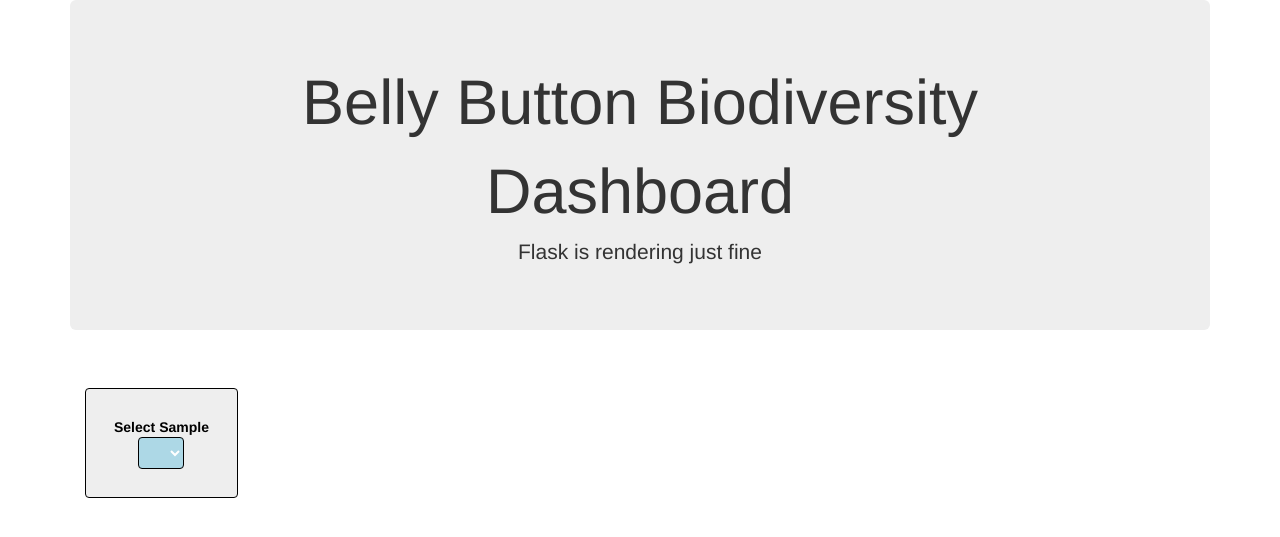
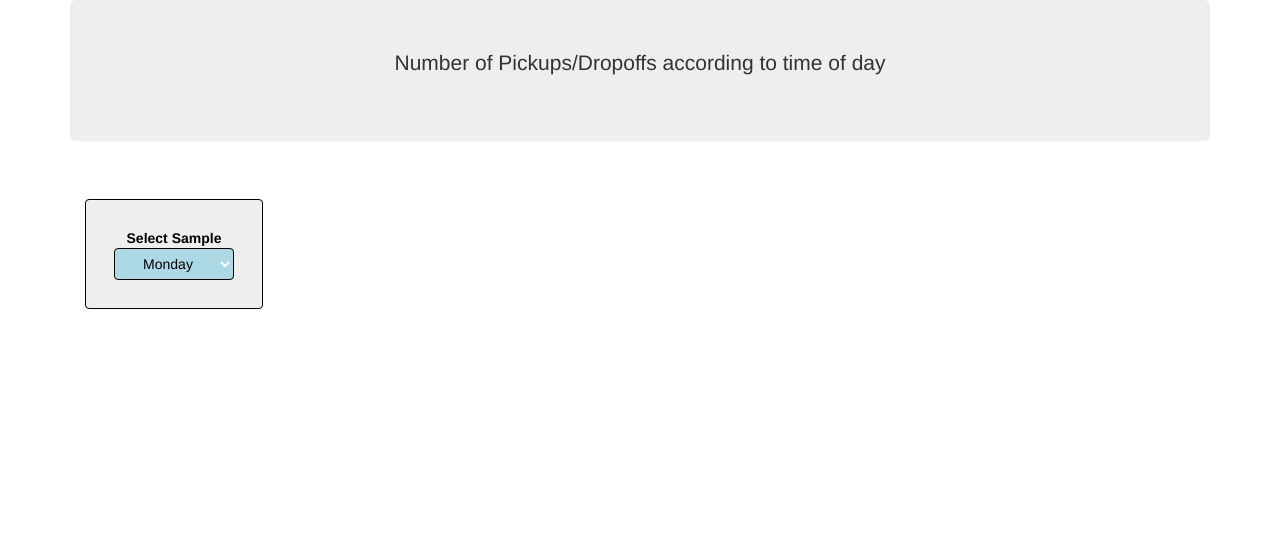
Before and after one commit to imanjani/Team-1--UCB, a Flask app: page / in a window 1280 px wide. Shown: the top 537 px of the page. Run offline with Flask 2, Linux system fonts and the light colour scheme; lists and menus that the app fills with data are empty; parts of the project's set-up code (start-up, migrations or seed data) failed here and were passed over; some libraries are stand-ins or nearby versions.

Commit message:
Query modifications to Flask with html file completed

```diff
--- a/DataBase_Build/app.py
+++ b/DataBase_Build/app.py
@@ -7,6 +7,8 @@ import pandas as pd
 from sqlalchemy.ext.automap import automap_base
 from sqlalchemy.orm import Session
 from sqlalchemy import create_engine, func
+from sqlalchemy import func, or_, and_
+from sqlalchemy import desc
 
 #############################################################################
 # USING PANDAS TO COLLECT DATA
@@ -46,9 +48,9 @@ app = Flask(__name__)
 # Main route
 @app.route('/')
 def home():
-    return render_template('index.html', text = "Flask is rendering just fine")
+    return render_template('index.html', text = "Number of Pickups/Dropoffs according to time of day")
 
-@app.route('/info')
+@app.route('/daysnumber')
 def info():
 
     ridesharecolumns = ridesharedata.__table__.columns.keys()
@@ -57,22 +59,15 @@ def info():
 @app.route('/days/<day>')
 def day_info(day):
 
-    dow_query = (session.query(ridesharedata.trip_area, ridesharedata.latitude, ridesharedata.longitude, ridesharedata.name,
-                    ridesharedata.day_of_week, ridesharedata.hour, ridesharedata.pickups, ridesharedata.dropoffs).filter(
-                            ridesharedata.day_of_week == day).all())
+    dow_query = (session.query(ridesharedata.hour, func.sum(ridesharedata.pickups)).
+                group_by(ridesharedata.hour).filter(ridesharedata.day_of_week == day).all())
 
     dow_list = []
 
     for each in dow_query:
         dow_dict = {}
-        dow_dict['trip_area'] = each[0]
-        dow_dict['latitude'] = each[1]
-        dow_dict['longitude'] = each[2]
-        dow_dict['name'] = each[3]
-        dow_dict['day_of_week'] = each[4]
-        dow_dict['hour'] = each[5]
-        dow_dict['pickups'] = each[6]
-        dow_dict['dropoffs'] = each[7]
+        dow_dict['hour'] = each[0]
+        dow_dict['total_pickups'] = each[1]
         dow_list.append(dow_dict)
 
     return jsonify(dow_list)
@@ -91,11 +86,10 @@ def hour_info(hour):
         hour_dict['trip_area'] = each[0]
         hour_dict['latitude'] = each[1]
         hour_dict['longitude'] = each[2]
-        hour_dict['name'] = each[3]
-        hour_dict['day_of_week'] = each[4]
-        hour_dict['hour'] = each[5]
-        hour_dict['pickups'] = each[6]
-        hour_dict['dropoffs'] = each[7]
+        hour_dict['day_of_week'] = each[3]
+        hour_dict['hour'] = each[4]
+        hour_dict['pickups'] = each[5]
+        hour_dict['dropoffs'] = each[6]
         hour_list.append(hour_dict)
 
     return jsonify(hour_list)
--- a/DataBase_Build/templates/index.html
+++ b/DataBase_Build/templates/index.html
@@ -31,13 +31,12 @@
 <body>
   <div class="container">
     <div class="jumbotron text-center">
-      <h1>Belly Button Biodiversity</h1>
-      <h1>Dashboard</h1>
+      <div id="plot-1"></div>
       <p>{{text}}</p>
     </div>
     <div class="col-md-2 col-md-4 col-md-12">
       <nav class="btn btn-primary" id="navbar"><strong>Select Sample<br></strong>
-        <select class="btn btn-primary dropdown-toggle" id="selDataset" onchange="optionChanged(this.value)"></select>
+        <select class="btn btn-primary dropdown-toggle center" id="selDataset" onchange="optionChanged(this.value)"></select>
       </nav>
     </div>
 
@@ -52,7 +51,7 @@
             <div id="plot-gauge"></div>
           </div>
           <div class="col-md-12"></div><div class="col-md-12"><div class="col-md-12"><div class="col-md-12"><div class="col-md-12"></div>
-          <div id="plot-1"></div>
+          <div></div>
           <div id="plot-2"></div>
         </div>
       <div class="col-md-12">
@@ -64,209 +63,45 @@
     <!-- <script src="plots.js"></script> -->
     <script type="text/javascript">
 
-    var queryURL = "http://127.0.0.1:5000/names";
-
     var $pagebody = document.querySelector("#selDataset");
             $pagebody.innerHTML = "";
 
-    d3.json(queryURL, function (error, response) {
-      if (error) return console.warn(error);
-      console.log("Sample name retrieval", response);
+    var response = [0, 1, 2, 3, 4, 5, 6];
+    var translatedresponse = ["Monday", "Tuesday", "Wednesday", "Thursday", "Friday", "Saturday", "Sunday"];
     for (var i = 0; i < response.length; i++) {
-        var sample_response = response[i];
       var selectClick = document.getElementById("selDataset");
       var selectOption = document.createElement("option");
-        selectOption.value = sample_response;
-        selectOption.innerHTML = sample_response;
+      selectOption.value = response[i];
+      selectOption.innerHTML = translatedresponse[i];
       selectClick.append(selectOption);
     }
-    });
 
     function optionChanged(value) {
-      var sampleURL = "http://127.0.0.1:5000/samples/" + value;
-      var otuURL = "http://127.0.0.1:5000/otu";
-      var nameURL = "http://127.0.0.1:5000/metadata/" + value;
+      var daysURL = "/days/" + value;
 
-      console.log(sampleURL);
-      Plotly.d3.json(sampleURL, function (error, response) {
+      console.log(daysURL);
+
+      Plotly.d3.json(daysURL, function (error, response) {
         if (error) return console.warn(error);
         console.log("Sample value retrieval", response);
-        sample_otu_id = response[0]['otu_ids'];
-        top10_sample_otu_id = sample_otu_id.slice(0,10);
-        top40_sample_otu_id = sample_otu_id.slice(0,40);
-        sample_values = response[0]['sample_values'];
-        top10_sample_values = sample_values.slice(0,10);
-        top40_sample_values = sample_values.slice(0,40);
-        console.log("sample URL (otu) works", top10_sample_otu_id);
-        console.log("sample URL works", top10_sample_values);
+        var xValues = [];
+        var yValues = [];
+        for (var i=0; i<response.length; i++) {
+          xValues.push(response[i].hour);
+          yValues.push(response[i].total_pickups);
+        }
+        console.log(xValues);
+        console.log(yValues);
+
+        var trace1 = {
+          x: xValues,
+          y: yValues,
+          type: 'scatter'
+        };
+        var data = [trace1];
+
+        Plotly.newPlot('plot-1', data);
       })
-
-      d3.json(nameURL, function (error, response) {
-        if (error) return console.warn(error);
-        console.log("METADATA retrieval", response);
-        var objectCount = Object.keys(response[0]).length;
-        console.log("number of keys", objectCount);
-        var objectKeys = Object.keys(response[0]);
-        console.log(objectKeys);
-        var objectValues = Object.values(response[0]);
-        console.log(objectValues);
-
-        var objectvalues = [objectKeys, objectValues];
-//METADATA CHART
-        var data_3 = [{
-          type: 'table',
-          header: {values: ["Metadata Info"],
-          align: ["left", "center"],
-          line: {width:3, color: "black"},
-          fill: {color: 'aqua'}
-        },
-          cells: {values: objectvalues}
-        }]
-
-        Plotly.plot('infoTable', data_3);
-
-      })
-
-      Plotly.d3.json(otuURL, function (error, response) {
-        if (error) return console.warn(error);
-        console.log("Sample value retrieval", response);
-        top10_sample_otu_names = [];
-        for (var i = 0; i<top10_sample_otu_id.length; i++) {
-          var index = top10_sample_otu_id[i];
-          console.log(index);
-          top10_sample_otu_names.push(response[index]);
-        }
-        top40_sample_otu_names = [];
-        for (var i = 0; i<top40_sample_otu_id.length; i++) {
-          var index = top40_sample_otu_id[i];
-          console.log(index);
-          top40_sample_otu_names.push(response[index]);
-        }
-        console.log("otuURL works", top10_sample_otu_names);
-
-        var trace, data, layout;
-        const xAxis = [];
-        const yAxis = [];
-        var radii = [];
-        const colors = [];
-        var bubbleText = [];
-        var bubbleColor = [];
-//PIE CHART
-        data = [{
-            values: top10_sample_values,
-            labels: top10_sample_otu_id,
-            type: "pie"
-        }];
-
-        layout = { height: 500, width: 500
-        }
-
-        Plotly.newPlot("plot-1", data, layout);
-
-//BUBBLE PLOTTTING
-        for (var i=0; i<top40_sample_otu_id.length; i++) {
-          xAxis.push(top40_sample_otu_id[i]);
-          yAxis.push(top40_sample_values[i]);
-          if (top40_sample_values[i] > 20) {
-            radii.push(top40_sample_values[i]*.7)
-          }
-          else {
-          radii.push(top40_sample_values[i]*4);
-          }
-          bubbleColor.push(`rgb(${i+120},${255-i*10},${(i*10+200)}`);
-        }
-
-        const data_2 = [{
-        x: xAxis,
-        y: yAxis,
-        text: top40_sample_otu_names,
-        mode: "markers",
-        marker: {
-          size: radii,
-          color: bubbleColor
-          },
-        }];
-        const layout_2 = {
-          xaxis: {title: "OTU_IDs Number", size: 22},
-          yaxis: {title: "Sample Count", size: 22},
-          title: "Sample Generated Data",
-          showlegend: false,
-          height: 1000,
-          width: 1000
-        };
-
-        Plotly.newPlot("plot-2", data_2, layout_2);
-//GAUGE CHART
-        var wfreqURL = "/wfreq/" + value;
-
-        Plotly.d3.json(wfreqURL, function (error, response) {
-          var level = response[value];
-          console.log("level is: ", level);
-          degrees = 180-(level*18), radius = .5;
-          var radians = degrees * Math.PI / 180;
-          var x = radius * Math.cos(radians);
-          var y = radius * Math.sin(radians);
-
-          var mainPath = 'M -.0 -0.025 L .0 0.025 L ',
-          pathX = String(x),
-          space = ' ',
-          pathY = String(y),
-          pathEnd = ' Z';
-          var path = mainPath.concat(pathX,space,pathY,pathEnd);
-
-          var gaugedata = [{ type: 'scatter',
-          x: [0], y:[0],
-          marker: {size: 28, color:'850000'},
-          showlegend: false,
-          name: '# of washes',
-          text: level,
-          hoverinfo: 'text+name'},
-
-          { values: [1, 1, 1, 1, 1, 1, 1, 1,1,1,10],
-          rotation: 92,
-          text: ['10+', '5-6', '9-10', '7-8',
-                    '6-7', '0-1', '4-5', '3-4', '2-3', '1-2'],
-          textinfo: 'text',
-          textposition:'inside',
-          marker: {colors:['rgba(14, 127, 0, .5)', 'rgba(55, 132, 5, .5)', 'rgba(110, 154, 22, .5)',
-                          'rgba(140, 171, 30, .5)', 'rgba(170, 202, 42, .5)', 'rgba(185, 202, 68, .5)',
-                          'rgba(202, 209, 95, .5)', 'rgba(210, 206, 145, .5)', 'rgba(232, 226, 202, .5)',
-                          'rgba(240, 226, 224, .5)', 'rgba(255, 255, 255, 0)']},
-          labels: ['10+', '5-6', '9-10', '7-8',
-                  '6-7', '0-1', '4-5', '3-4', '2-3', '1-2'],
-          hoverinfo: 'label',
-          hole: .4,
-          type: 'pie',
-          showlegend: false
-        }];
-
-        var layout = {
-          shapes:[{
-          type: 'path',
-          path: path,
-          fillcolor: '850000',
-          line: {
-            color: '850000'
-            }
-          }],
-          title: "Number of washes",
-          height: 600,
-          width: 600,
-          xaxis: {zeroline:false, showticklabels:false,
-                    showgrid: false, range: [-1, 1]},
-          yaxis: {zeroline:false, showticklabels:false,
-                    showgrid: false, range: [-1, 1]}
-        };
-
-        Plotly.newPlot('plot-gauge', gaugedata, layout);
-        })
-
-
-
-
-        //KEEP
-        });
-      //KEEP
     }
 
 
```
Lines whose indentation alone changed are shown as unchanged.
